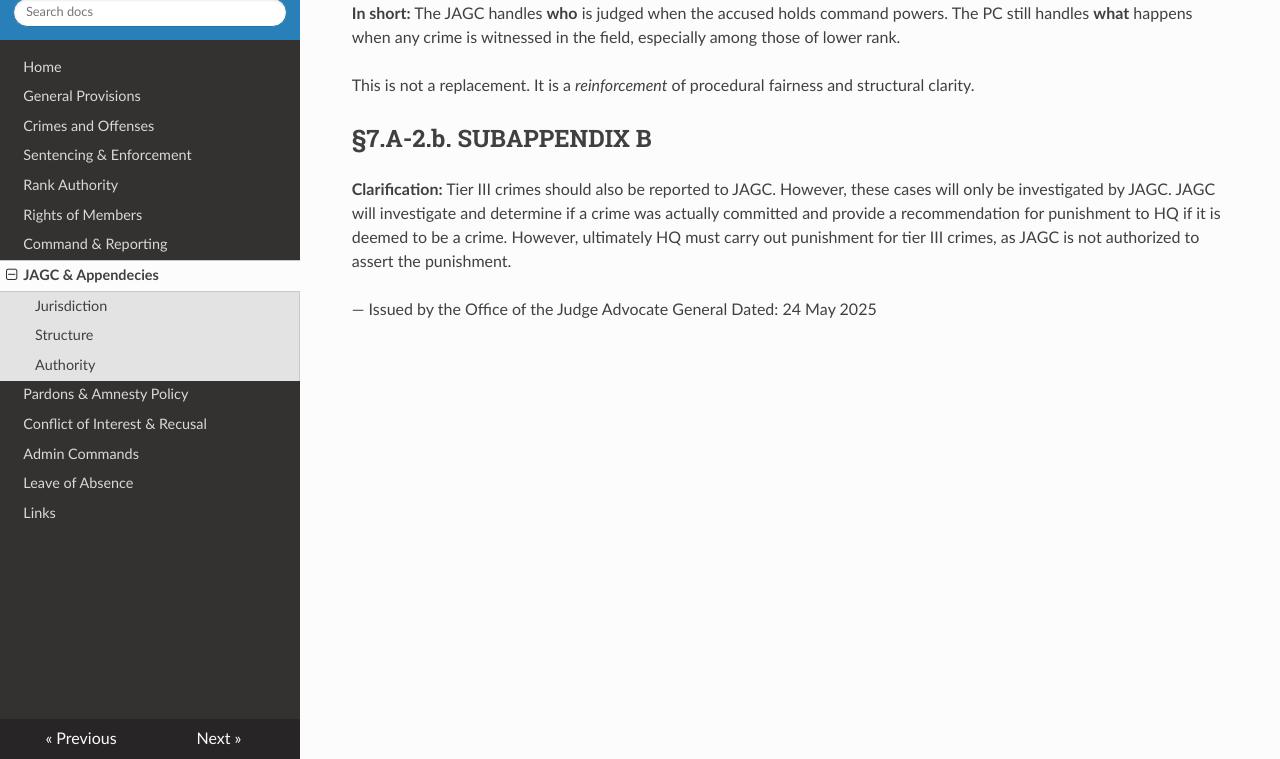
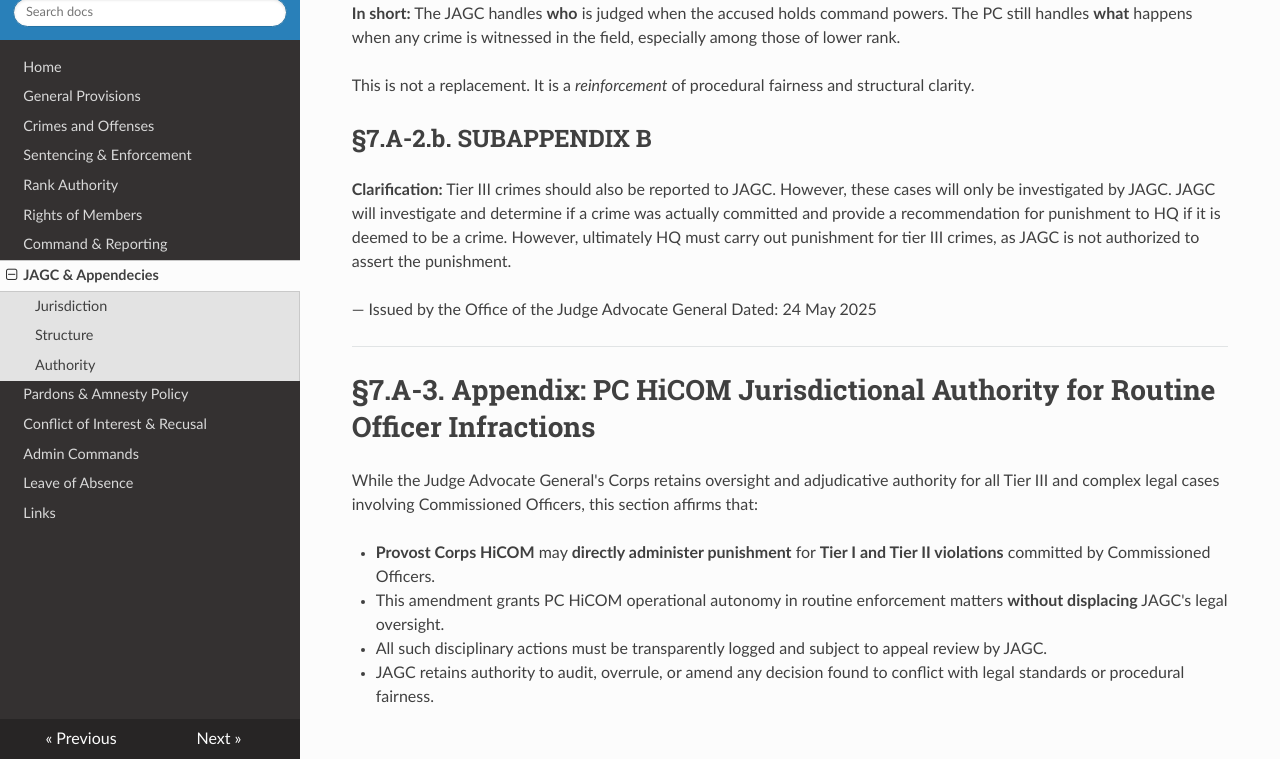
Before and after one commit to mochathehuman/uaml, an MkDocs documentation site: the page built from docs/jagc.md, in a window 1280 px wide and 900 px high, scrolled down 1739 px, cut to the strip 141-900 px from the top of the window. Built offline with MkDocs 1.6.1, drawn with Linux system fonts in a browser that asks for light colours; nearby versions of some CDN libraries.

Commit message:
adding appendecies

```diff
--- a/docs/jagc.md
+++ b/docs/jagc.md
@@ -77,3 +77,14 @@ This is not a replacement. It is a *reinforcement* of procedural fairness and st
 
 — Issued by the Office of the Judge Advocate General
 Dated: 24 May 2025
+
+---
+
+# §7.A-3. Appendix: PC HiCOM Jurisdictional Authority for Routine Officer Infractions
+
+While the Judge Advocate General's Corps retains oversight and adjudicative authority for all Tier III and complex legal cases involving Commissioned Officers, this section affirms that:
+
+* **Provost Corps HiCOM** may **directly administer punishment** for **Tier I and Tier II violations** committed by Commissioned Officers.
+* This amendment grants PC HiCOM operational autonomy in routine enforcement matters **without displacing** JAGC's legal oversight.
+* All such disciplinary actions must be transparently logged and subject to appeal review by JAGC.
+* JAGC retains authority to audit, overrule, or amend any decision found to conflict with legal standards or procedural fairness.
```
Also changed, not shown: docs/sentencing-enforcement.md (+12 -3 lines).
